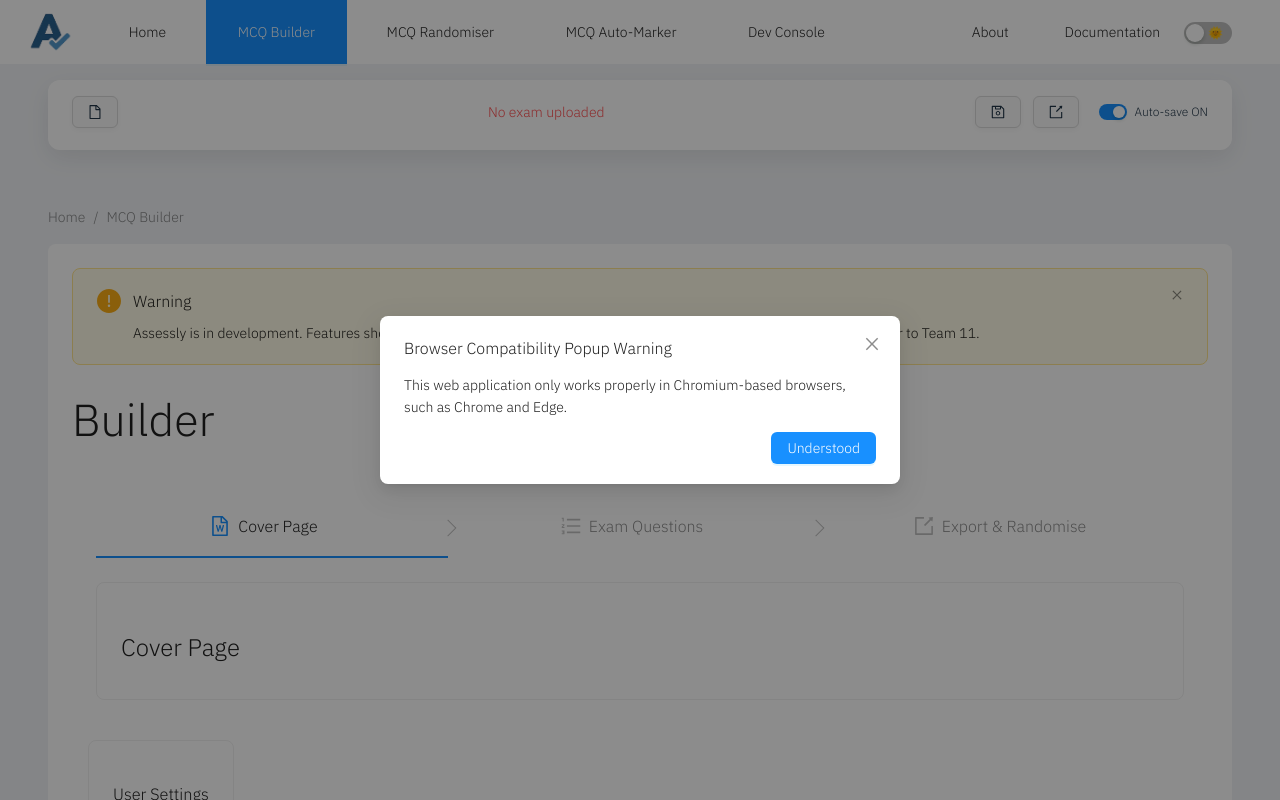
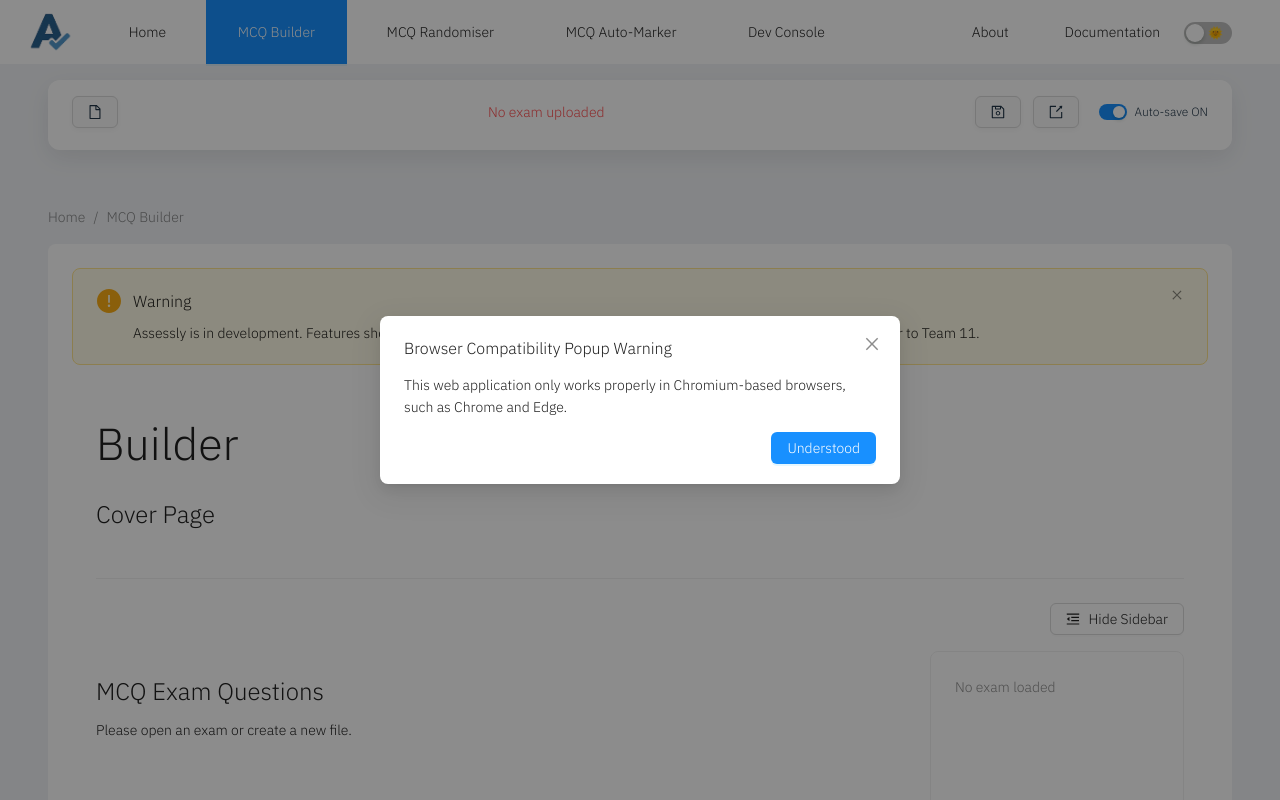
Before and after one commit to uoa-compsci399-2025-s1/capstone-project-2025-s1-team-11, a React (Vite) app in the folder client/: page /builder in a window 1280 px wide. Shown: the top 800 px of the page. Built offline with nearby package versions, Linux system fonts and the light colour scheme.

Commit message:
Deleted progress wrapper, no longer renders stages

```diff
--- a/client/src/components/MCQBuilderProgressWrapper.jsx
+++ /dev/null
@@ -1,57 +0,0 @@
-import React, { useState } from 'react';
-import { Steps } from 'antd';
-import { Card } from 'antd';
-import { FileWordOutlined, ExportOutlined, OrderedListOutlined } from '@ant-design/icons';
-
-const { Step } = Steps;
-
-const steps = [
-  {
-    title: 'Cover Page',
-    key: 'cover',
-    icon: <FileWordOutlined style={{width:"20px"}}/>,
-  },
-  {
-    title: 'Exam Questions',
-    key: 'questions',
-    icon: <OrderedListOutlined style={{width:"20px"}} />,
-  },
-  {
-    title: 'Export & Randomise',
-    key: 'download',
-    icon: <ExportOutlined style={{width:"20px"}} />
-  },
-];
-
-const MCQBuilderProgressWrapper = ({ children, onStageChange }) => {
-  const [currentStep, setCurrentStep] = useState(0);
-
-  const handleChange = (stepIndex) => {
-    setCurrentStep(stepIndex);
-    if (onStageChange) {
-      onStageChange(steps[stepIndex].key);
-    }
-  };
-
-  return (
-    <div style={{ padding: '24px' }}>
-      <Steps
-        type="navigation"
-        size="default"
-        current={currentStep}
-        onChange={handleChange}
-        style={{ marginBottom: '24px' }}
-      >
-        {steps.map((step) => (
-          <Step key={step.key} title={step.title} description={step.description} icon={step.icon} />
-        ))}
-      </Steps>
-
-      <Card>
-        {children(currentStep)}
-      </Card>
-    </div>
-  );
-};
-
-export default MCQBuilderProgressWrapper;
--- a/client/src/pages/builder.jsx
+++ b/client/src/pages/builder.jsx
@@ -5,8 +5,7 @@ import { selectExamData } from "../store/exam/selectors.js";
 import ExamDisplay from "../components/examDisplay.jsx";
 import ExamFileManager from "../components/ExamFileManager.jsx";
 import ExamSidebar from "../components/ExamSidebar.jsx";
-import MCQBuilderProgressWrapper from "../components/MCQBuilderProgressWrapper.jsx";
-import { Typography, Button, Space, Row, Col, Tooltip } from "antd";
+import { Typography, Button, Space, Row, Col, Tooltip, Divider } from "antd";
 import { MenuFoldOutlined, MenuUnfoldOutlined } from '@ant-design/icons';
 import { exportExamToPdf } from "../services/exportPdf.js";
 
@@ -29,18 +28,19 @@ const Builder = () => {
         setSidebarCollapsed(!sidebarCollapsed);
     };
 
-    const renderStageContent = (step) => {
-        switch (step) {
-            case 0:
     return (
-                    <div>
+        <div style={{ padding: '24px' }}>
+            <h1>Builder</h1>
+
+            {/* Cover Page Section */}
+            <div style={{ marginBottom: '48px' }}>
                 <Typography.Title level={3}>Cover Page</Typography.Title>
             </div>
-                );
-            case 1:
-                return (
-                    <>
-                        {/* Sidebar Toggle Button with label now above the table */}
+
+            <Divider />
+
+            {/* MCQ Exam Questions Section */}
+            <div style={{ marginBottom: '48px' }}>
                 <div style={{
                     display: 'flex',
                     justifyContent: 'flex-end',
@@ -81,10 +81,11 @@ const Builder = () => {
                         </Col>
                     )}
                 </Row>
-                    </>
-                );
-            case 2:
-                return (
+            </div>
+
+            <Divider />
+
+            {/* Export & Randomise Section */}
             <div>
                 <Typography.Title level={3}>Export & Randomise</Typography.Title>
                 <Typography.Paragraph type="secondary">
@@ -109,43 +110,8 @@ const Builder = () => {
                     </Space>
                 </div>
             </div>
+        </div>
     );
-            default:
-                return null;
-        }
 };
 
-    return (
-        <>
-            <h1> Builder</h1>
-            <MCQBuilderProgressWrapper>
-                {(currentStep) => renderStageContent(currentStep)}
-            </MCQBuilderProgressWrapper>
-        </>
-/*
-        //Check Changes
-import { useDispatch, useSelector } from 'react-redux';
-import { createNewExam } from "../store/exam/examSlice.js";
-import { selectExamData } from "../store/exam/selectors.js";
-import { Button } from "antd";
-
-const Builder = () => {
-    const exam = useSelector(selectExamData); // Get examData from redux
-    const dispatch = useDispatch();
-
-    return (
-      <div>
-        <h1>MCQ Builder</h1>
-        {exam ? (
-          <ExamDisplay />
-        ) : (
-          <><p>No exam loaded.</p><p><Button onClick={() => dispatch(createNewExam({examTitle: 'New Exam'}))} type="primary" style={{ marginBottom: 16 }}>
-              New Exam
-            </Button></p></>
-        )}
-        <ExamFileManager />
-      </div>
-          */
-    );
-  };
 export default Builder;
```
Lines whose indentation alone changed are shown as unchanged.
